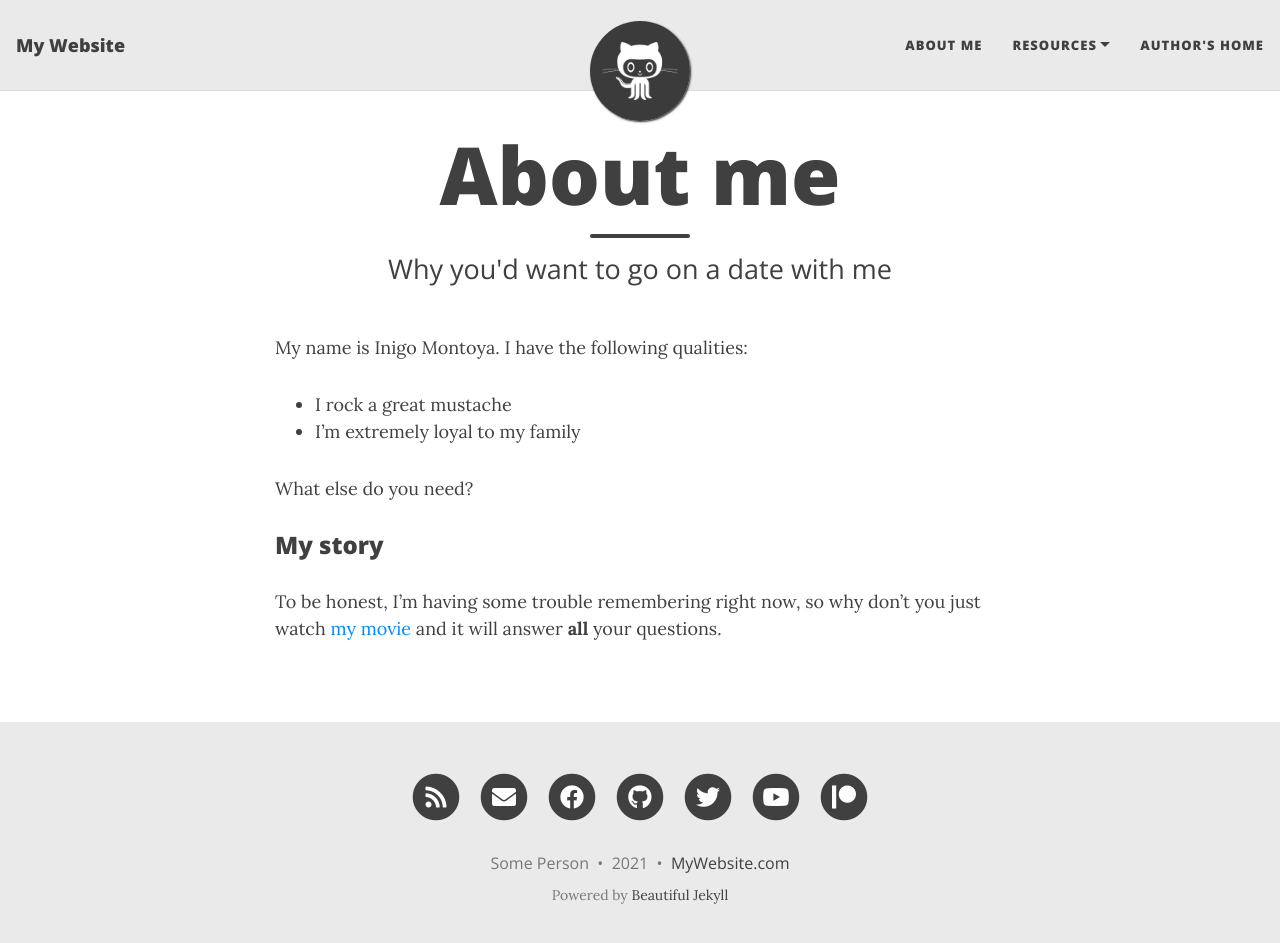
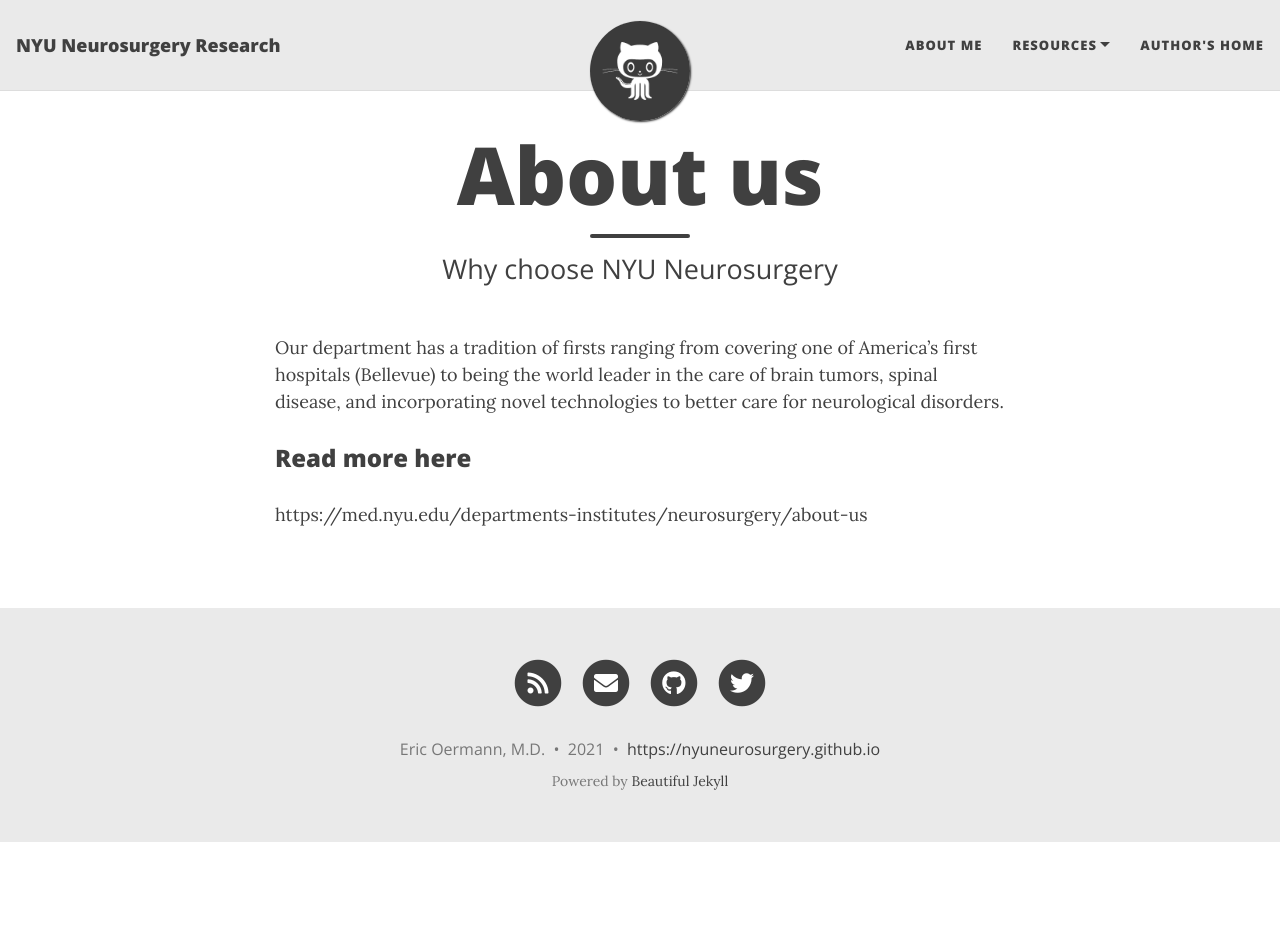
Before and after one commit to nyumets/nyumets.github.io, a Jekyll site: the page built from aboutme.md, in a window 1280 px wide and 956 px high. Shown: the top 943 px of the window. Built offline with Jekyll 4.4.1, drawn with Linux system fonts in a browser that asks for light colours; nearby versions of some CDN libraries.

Commit message:
changed basic format

```diff
--- a/_config.yml
+++ b/_config.yml
@@ -6,19 +6,19 @@
 # --- Required options --- #
 
 # Name of website
-title: My Website
+title: NYU Neurosurgery Research
 
 # Your name to show in the footer
-author: Some Person
+author: Eric Oermann, M.D.
 
 # --- List of links in the navigation bar --- #
 
 navbar-links:
   About Me: "aboutme"
   Resources:
-    - Beautiful Jekyll: "https://beautifuljekyll.com"
-    - Learn markdown: "https://www.markdowntutorial.com/"
-  Author's home: "https://deanattali.com"
+    - NYU Neurosurgery: "https://med.nyu.edu/departments-institutes/neurosurgery/"
+    - OLAB AI Research Group: "https://nyuolab.org/"
+  Author's home: "https://nyuolab.org/team"
 
 # --- Logo --- #
 
@@ -39,12 +39,9 @@
 # Select the social network links that you want to show in the footer.
 # Uncomment the links you want to show and add your information to each one.
 social-network-links:
-  email: "someone@example.com"
-  facebook: deanattali
-  github: daattali
-  twitter: daattali
-  patreon: DeanAttali
-  youtube: c/daattali
+  email: "oermae01@nyu.edu"
+  github: RespectableGlioma
+  twitter: ekoermann
 #  medium: yourname
 #  reddit: yourname
 #  linkedin: daattali
@@ -78,7 +75,7 @@
 
 # How to display the link to your website in the footer
 # Remove this if you don't want a link in the footer
-url-pretty: "MyWebsite.com"
+url-pretty: "https://nyuneurosurgery.github.io"
 
 # Excerpt word length - Truncate the excerpt of each post on the feed page to the specified number of words
 excerpt_length: 50
--- a/aboutme.md
+++ b/aboutme.md
@@ -1,16 +1,10 @@
 ---
 layout: page
-title: About me
-subtitle: Why you'd want to go on a date with me
+title: About us
+subtitle: Why choose NYU Neurosurgery
 ---
 
-My name is Inigo Montoya. I have the following qualities:
+Our department has a tradition of firsts ranging from covering one of America's first hospitals (Bellevue) to being the world leader in the care of brain tumors, spinal disease, and incorporating novel technologies to better care for neurological disorders.
 
-- I rock a great mustache
-- I'm extremely loyal to my family
-
-What else do you need?
-
-### My story
-
-To be honest, I'm having some trouble remembering right now, so why don't you just watch [my movie](https://en.wikipedia.org/wiki/The_Princess_Bride_%28film%29) and it will answer **all** your questions.
+### Read more here
+https://med.nyu.edu/departments-institutes/neurosurgery/about-us
```
